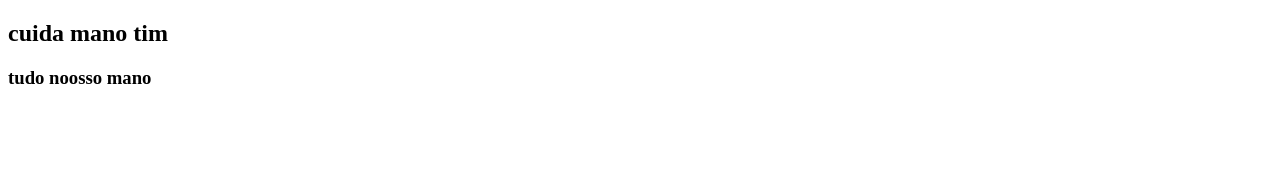
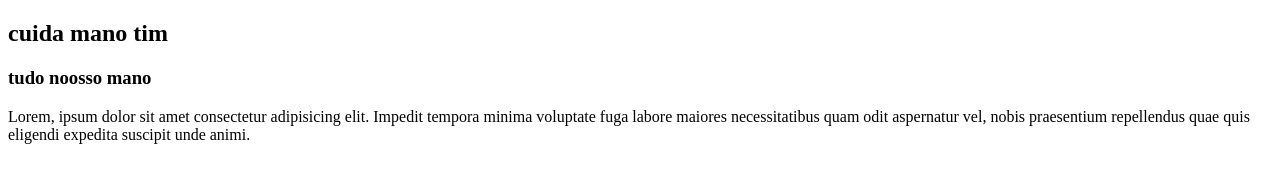
Before and after one commit to nilton002/cursoGit, a plain HTML site: page index.html in a window 1280 px wide. Drawn offline with Linux system fonts and the light colour scheme.

Commit message:
modificando

```diff
--- a/index.html
+++ b/index.html
@@ -9,5 +9,6 @@
 <body>
     <h2>cuida mano tim </h2>
     <h3>tudo noosso mano </h3>
+    <p>Lorem, ipsum dolor sit amet consectetur adipisicing elit. Impedit tempora minima voluptate fuga labore maiores necessitatibus quam odit aspernatur vel, nobis praesentium repellendus quae quis eligendi expedita suscipit unde animi.</p>
 </body>
 </html>
```
